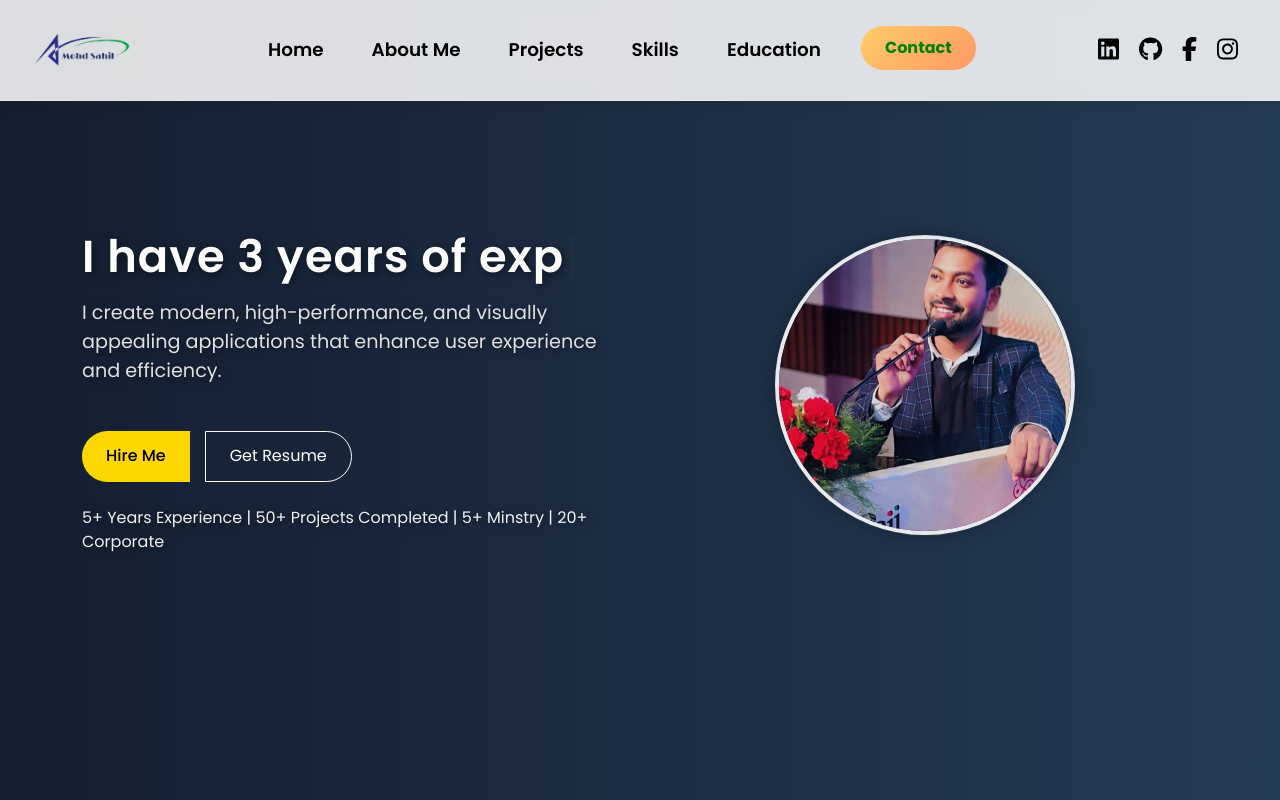
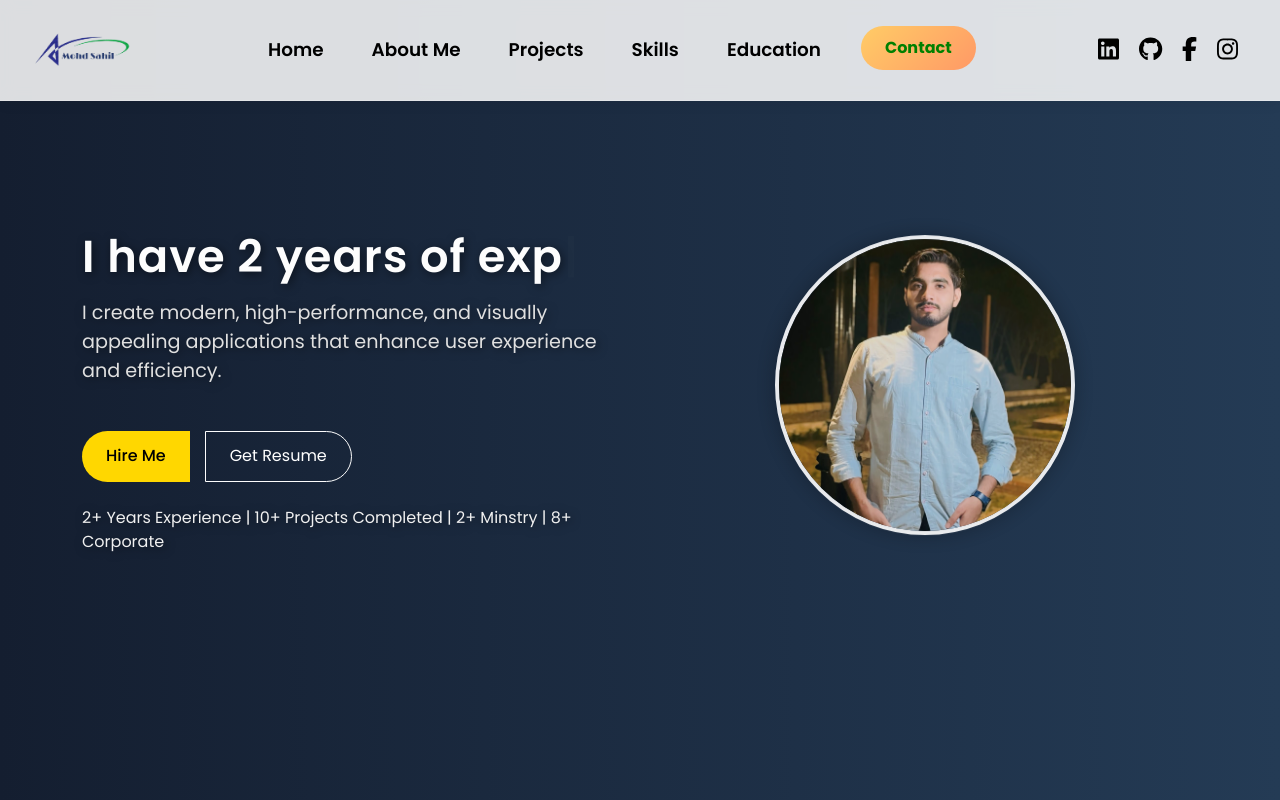
Before and after one commit to mohdsahilkhan9799/athar-portfolio, a React (Create React App) app in the folder frontend/: page / in a window 1280 px wide. Shown: the top 800 px of the page. Built offline with nearby package versions, Linux system fonts and the light colour scheme; a small style sheet from the web is missing.

Commit message:
add data

```diff
--- a/frontend/src/Components/Home/HomePage.jsx
+++ b/frontend/src/Components/Home/HomePage.jsx
@@ -2,7 +2,7 @@ import React, { useEffect, useState } from 'react';
 import Typewriter from 'typewriter-effect';
 import AOS from 'aos';
 import 'aos/dist/aos.css'; // AOS CSS
-import mohdSahilImg from '../../Logo/WhatsApp Image 2025-02-26 at 11.01.05 AM.jpeg';
+import mohdSahilImg from '../../Logo/WhatsApp Image 2025-03-03 at 10.54.33 AM.jpeg';
 import './HomePage.css';  // Custom CSS
 import reactIcon from '../../Logo/icone/image.png';  // Replace with your own icons
 import reduxIcon from '../../Logo/icone/download (1).png';
@@ -24,8 +24,8 @@ import { FontAwesomeIcon } from '@fortawesome/react-fontawesome';
 // import pdf from '../../Logo/pdf/MOHD-SAHIL-resume.pdf';
 import myvideo from "../../Logo/0_Man_Singing_1080x1080.mp4"
 import { useForm, ValidationError } from '@formspree/react';
-
-import campus from "../../Logo/WhatsApp Image 2025-02-26 at 11.01.05 AM.jpeg";
+import pdf from "../../Logo/pdf/MOHD Athar-REUME.pdf.pdf (1).pdf"
+import campus from "../../Logo/WhatsApp Image 2025-03-03 at 10.54.33 AM.jpeg";
 import crt1 from "../../Logo/1733210149136.jpg";
 
 const skills = [
@@ -303,8 +303,8 @@ const HomePage = () => {
                 <Typewriter
                   options={{
                     strings: [
-                      'Hello, I’m Mohd Sahil',
-                      'I have 3 years of experience',
+                      'Hello, I’m Mohd Athar',
+                      'I have 2 years of experience',
                       'I am into Software Development',
                     ],
                     autoStart: true,
@@ -322,7 +322,7 @@ const HomePage = () => {
                 <button className="btn btn-primary me-3"onClick={(e) => handleMenuClick(e, "contact")}>Hire Me</button>
                 <button className="btn btn-outline-light">
                   <a
-                    href="{pdf}"
+                    href={pdf}
                     style={{ textDecoration: 'none', color: 'white' }}
                     target="_blank"
                     rel="noreferrer"
@@ -333,7 +333,7 @@ const HomePage = () => {
               </div>
 
               <div className="exp mt-4">
-                <p>5+ Years Experience | 50+ Projects Completed | 5+ Minstry | 20+ Corporate</p>
+                <p>2+ Years Experience | 10+ Projects Completed | 2+ Minstry | 8+ Corporate</p>
               </div>
             </div>
 
```
Also changed, not shown: frontend/src/Logo/WhatsApp Image 2025-03-03 at 10.54.33 AM.jpeg (added), 1 other file (tests, documents, lock files or other folders).
